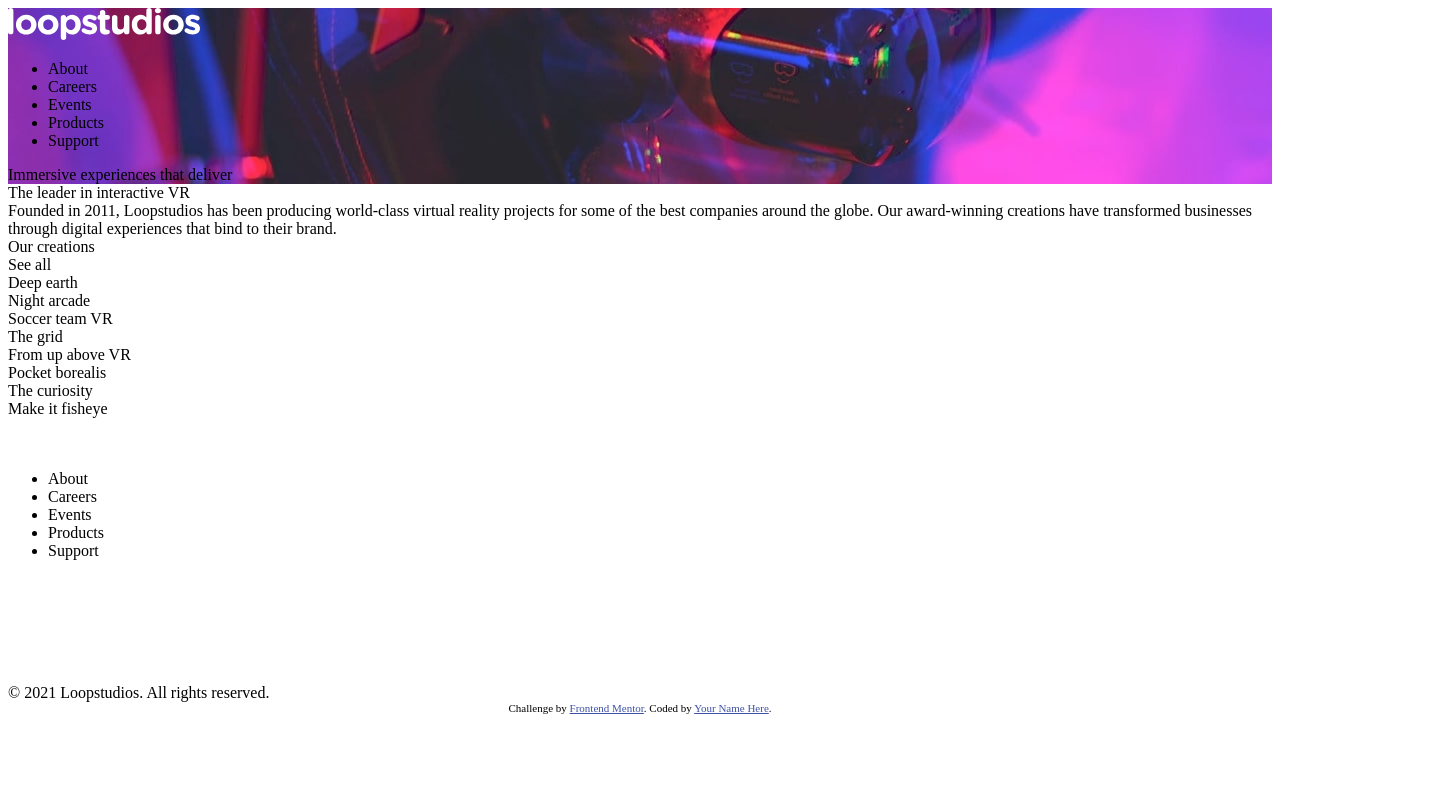
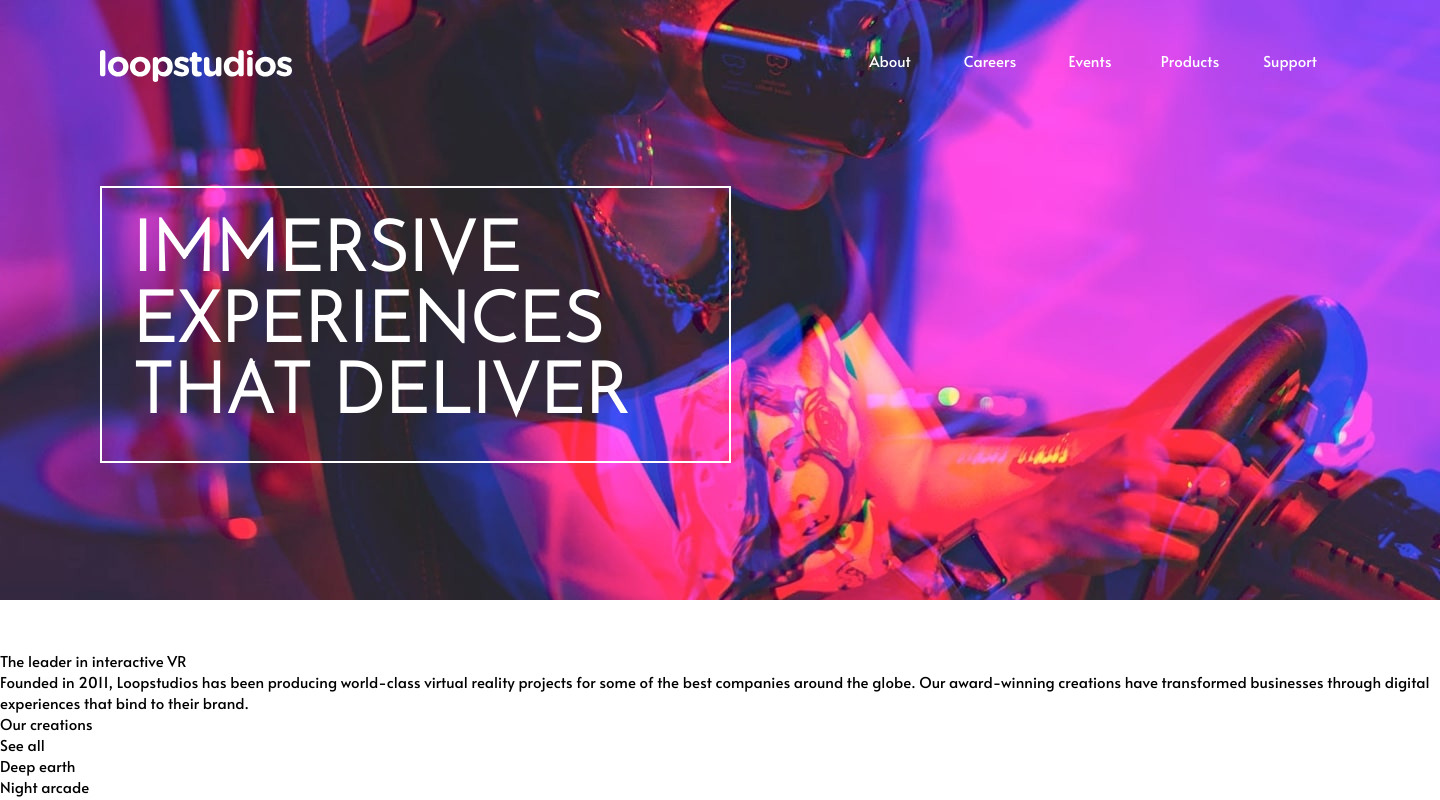
Before and after one commit to leopaul29/frontendmentor, a plain HTML site: page loopstudios-landing-page-main/index.html in a window 1280 px wide. Shown: the top 800 px of the page, 1440 px wide, since content can reach past the window. Drawn offline with Linux system fonts and the light colour scheme.

Commit message:
feature: header css

```diff
--- a/loopstudios-landing-page-main/index.html
+++ b/loopstudios-landing-page-main/index.html
@@ -13,22 +13,26 @@
   <link href="style.css" rel="stylesheet" type="text/css">
 </head>
 
-<body>
+<body class="container">
   <header class="header">
     <nav class="header__nav">
       <div class="header__logo"><img src="images/logo.svg" /></div>
       <div class="header__menu">
-        <ul>
+        <ul class="header__menuItems">
           <li class="header__menuItem header__menuItem--active">About</li>
-          <li class="header__menuItem">Careers</li>
-          <li class="header__menuItem">Events</li>
-          <li class="header__menuItem">Products</li>
-          <li class="header__menuItem">Support</li>
+          <li class="header__menuItem header__menuItem--active">Careers</li>
+          <li class="header__menuItem header__menuItem--active">Events</li>
+          <li class="header__menuItem header__menuItem--active">Products</li>
+          <li class="header__menuItem header__menuItem--active">Support</li>
         </ul>
       </div>
     </nav>
 
-    <div class="subtitle">Immersive experiences that deliver</div>
+    <div class="header__left">
+      <div class="header__subtitle">
+        <h1>Immersive<br>experiences<br>that deliver</h1>
+      </div>
+    </div>
   </header>
   <main>
     <section class="hero">
--- a/loopstudios-landing-page-main/style.css
+++ b/loopstudios-landing-page-main/style.css
@@ -16,11 +16,18 @@
 - Very Dark Gray: hsl(0, 0%, 41%)*/
 
 /* ALL */
+* {
+  margin: 0;
+  padding: 0;
+  text-decoration: none;
+  list-style-type: none;
+  font-family: "Alata";
+}
 .container {
   width: 1440px;
   margin: auto;
-  background-color: aqua;
-  font: "Alata";
+  background-color: hsl(0, 0%, 100%);
+
   font-size: 15px;
 }
 .is-title {
@@ -30,7 +37,49 @@
 .header {
   background-image: url("images/desktop/image-hero.jpg");
   background-repeat: no-repeat;
-  height: 100%;
+  height: 500px;
+  padding: 50px 100px 50px 100px;
+  color: hsl(0, 0%, 100%);
+  margin-bottom: 50px;
+}
+.header__nav {
+  display: flex;
+  flex-direction: row;
+  justify-content: space-between;
+}
+.header__menuItems {
+  display: flex;
+  flex-direction: row;
+}
+.header__menuItem {
+  width: 100px;
+  text-align: center;
+}
+.header__menuItem--active:hover {
+  cursor: pointer;
+}
+/* https://www.steckinsights.com/shorten-length-border-bottom-pure-css/*/
+.header__menuItem--active:hover::after {
+  content: "";
+  display: block;
+  margin: 0 auto;
+  width: 25%;
+  padding-top: 10px;
+  border-bottom: hsl(0, 0%, 100%) solid 3px;
+}
+.header__left {
+  display: flex;
+}
+.header__subtitle {
+  margin-top: 100px;
+  padding: 30px;
+  padding-right: 100px;
+  border: hsl(0, 0%, 100%) 2px solid;
+}
+.header__subtitle h1 {
+  text-transform: uppercase;
+  font-family: "Josefin_Sans";
+  font-size: 70px;
 }
 /* MAIN */
 
```
